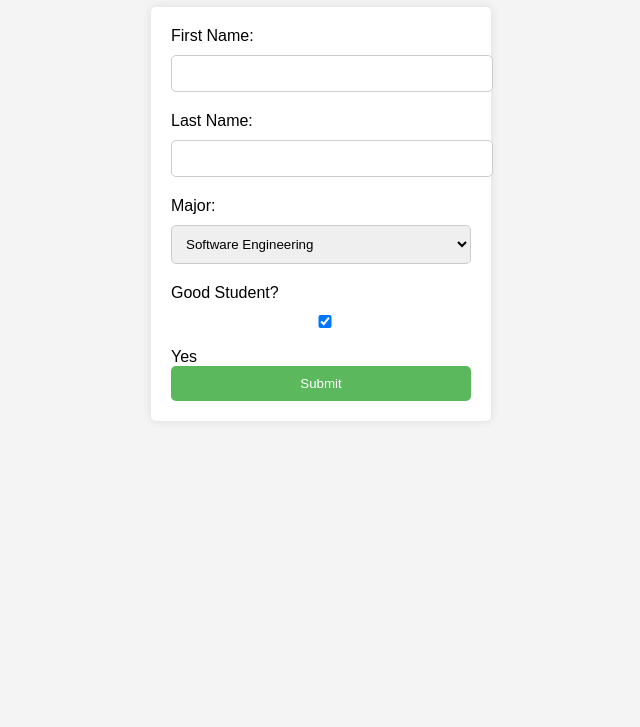
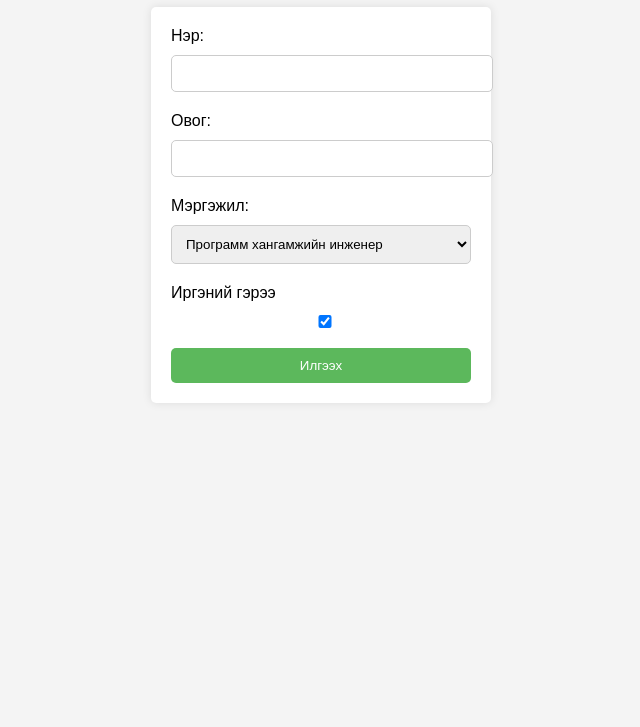
Before and after one commit to Oyunbat1/MySqlProject, a website: page public/index.html in a window 1280 px wide. Shown: the part 73-800 px from the top of the page, without its empty margins (319-959 px from the left). Drawn offline with Linux system fonts and the light colour scheme.

Commit message:
finalin final

```diff
--- a/public/index.html
+++ b/public/index.html
@@ -10,23 +10,23 @@
 
 <body>
     <div class="form-container">
-        <h1>Student Registration Form</h1>
+        <h1>Оюутны бүртгэлийн форм</h1>
         <form id="studentForm">
-            <label for="username">First Name:</label>
+            <label for="username">Нэр:</label>
             <input type="text" id="username" required>
 
-            <label for="surname">Last Name:</label>
+            <label for="surname">Овог:</label>
             <input type="text" id="surname" required>
 
-            <label for="major">Major:</label>
+            <label for="major">Мэргэжил:</label>
             <select id="major" required>
-                <option value="SW">Software Engineering</option>
-                <option value="IT">Information Technology</option>
+                <option value="SW">Программ хангамжийн инженер</option>
+                <option value="IT">Мэдээлэл зүйн багш</option>
             </select>
 
-            <label for="status">Good Student?</label>
-            <input type="checkbox" id="status" checked> Yes
-            <button type="submit">Submit</button>
+            <label for="status">Иргэний гэрээ</label>
+            <input type="checkbox" id="status" checked>
+            <button type="submit">Илгээх</button>
         </form>
     </div>
 
```
Also changed, not shown: server.js (+10 -11 lines).
